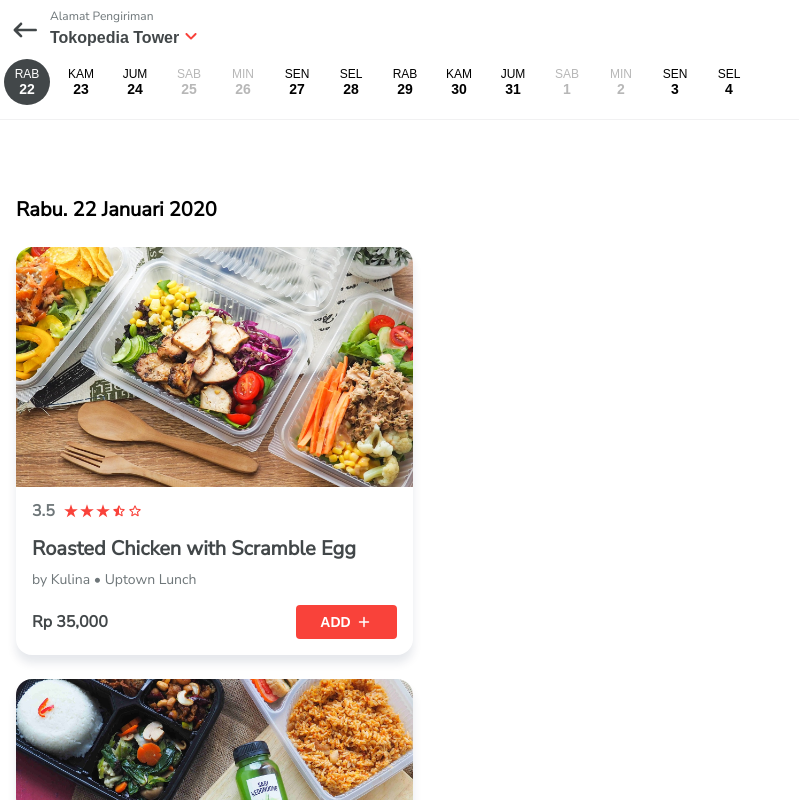
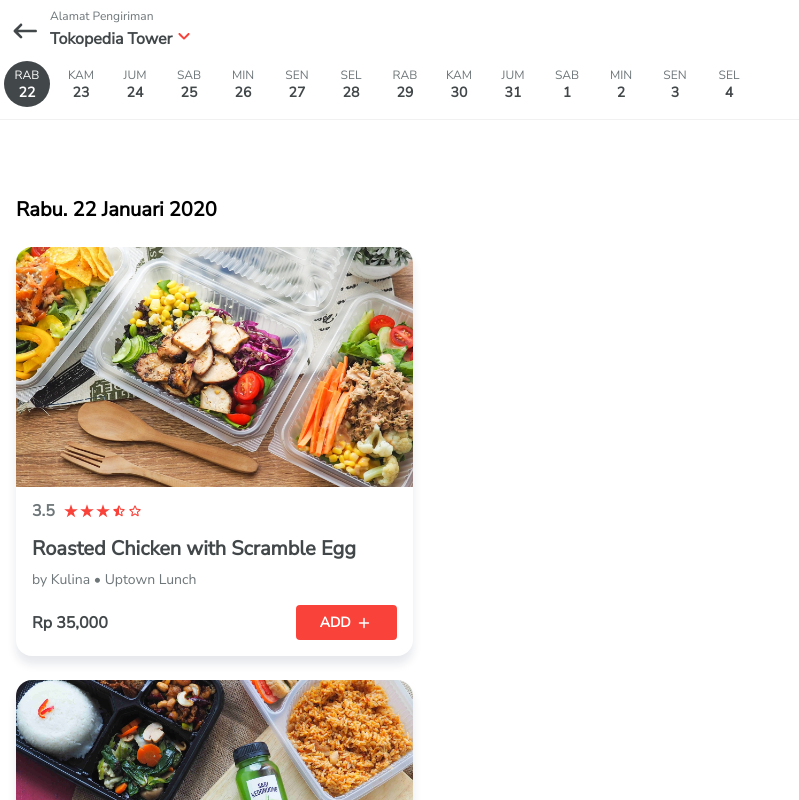
Before and after one commit to satriyawicaksana/4fd72e6a7b3e23b7c594b66f8262f0e5252ce536, a React (Create React App) app: page / in a window 1280 px wide. Shown: the top 800 px of the page, without its empty margins (0-799 px from the left). Built offline with nearby package versions, Linux system fonts and the light colour scheme.

Commit message:
fix color for main text and sub text

```diff
--- a/src/App.css
+++ b/src/App.css
@@ -126,7 +126,14 @@
 
 .date-container .btn-active {
   background-color: #424749;
+}
+
+.date-container .btn-active p {
   color: #fff;
+}
+
+button, input {
+  font-family: 'Nunito Sans', sans-serif;
 }
 
 .time-selector {
@@ -210,6 +217,14 @@
   font-size: 20px;
   font-weight: bolder;
   margin: 16px 0;
+}
+
+.days {
+  color: #6e7679;
+}
+
+.dates {
+  color: #424749;
 }
 
 .search-container {
@@ -332,19 +347,4 @@
   color: #424749;
   caret-color: #f9423a;
 }
-
-.result-address {
-  border-bottom: 1px solid #f1f1f2;
-}
-
-.result-address p:first-child {
-  font-size: 20px;
-  font-weight: bolder;
-  color: #424749;
-}
-
-.result-address p:last-child {
-  font-size: 16px;
-  color: #424749;
-}
 /*# sourceMappingURL=App.css.map */
--- a/src/App.js
+++ b/src/App.js
@@ -47,8 +47,8 @@ class App extends React.Component {
       element.push(
         <li key={i}>
           <button className={firstDay && (dateNow.getDay() !== 0 || dateNow.getDay() !== 6) ? 'btn-active' : ''} disabled={dateNow.getDay() === 0 || dateNow.getDay() === 6 ? true : false}>
-            <p>{this.hariSingkat[dateNow.getDay()]}</p>
-            <p>{dateNow.getDate()}</p>
+            <p className="days">{this.hariSingkat[dateNow.getDay()]}</p>
+            <p className="dates">{dateNow.getDate()}</p>
           </button>
         </li>
       );
--- a/src/App.scss
+++ b/src/App.scss
@@ -64,8 +64,13 @@
     }
     .btn-active{
         background-color: $primary-color;
-        color: #fff;
+        & p{
+            color: #fff;
+        }
     }
+}
+button, input{
+    font-family:'Nunito Sans', sans-serif;
 }
 .time-selector{
     position: fixed;
@@ -113,6 +118,12 @@
     font-size: $fontXL;
     font-weight: bolder;
     margin: 16px 0;
+}
+.days{
+    color: $secondary-color;
+}
+.dates{
+    color: $primary-color;
 }
 .search-container{
     background-color: rgba(0,0,0,0.5);
@@ -177,15 +188,3 @@
     color: $primary-color;
     caret-color: $button-color;
 }
-.result-address{
-    border-bottom: 1px solid $outline-color;
-    & p:first-child{
-        font-size: $fontXL;
-        font-weight: bolder;
-        color: $primary-color;
-    }
-    & p:last-child{
-        font-size: $fontL;
-        color: $primary-color;
-    }
-}
--- a/src/ResultItem.css
+++ b/src/ResultItem.css
@@ -20,5 +20,17 @@
   text-overflow: ellipsis;
   overflow: hidden;
   white-space: nowrap;
+  border-bottom: 1px solid #f1f1f2;
+}
+
+.result-address p:first-child {
+  font-size: 20px;
+  font-weight: bolder;
+  color: #424749;
+}
+
+.result-address p:last-child {
+  font-size: 16px;
+  color: #6e7679;
 }
 /*# sourceMappingURL=ResultItem.css.map */
```
Also changed, not shown: src/ResultItem.scss (+10 -0 lines), 2 other files (tests, documents, lock files or other folders).
